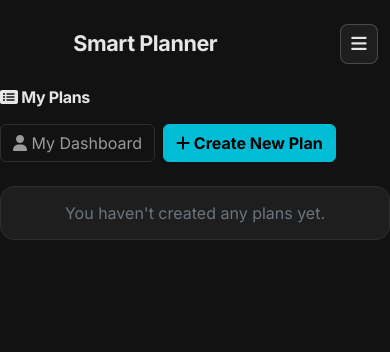
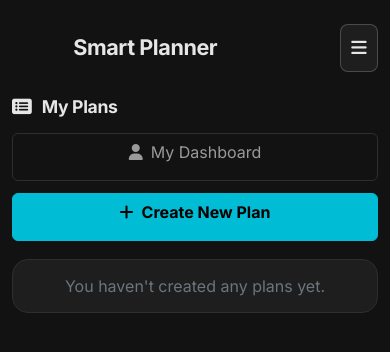
Before and after one commit to sachink8n/Smart-Planner, a Django app: page /plans/ in a window 390 px wide. Shown: the top 352 px of the page. Run offline with Django 5.2, Linux system fonts and the light colour scheme; the visitor is signed in with stand-in values (Sample User, id 1); data that the repository does not hold is empty; some libraries are stand-ins or nearby versions.

Commit message:
Mobile UI fix

```diff
--- a/core/templates/core/base.html
+++ b/core/templates/core/base.html
@@ -48,6 +48,73 @@
         .main-title {
             font-weight: 700;
             letter-spacing: -0.02em;
+        }
+
+        .page-shell {
+            width: 100%;
+            max-width: 1100px;
+            margin: 0 auto;
+        }
+
+        .page-shell-narrow {
+            max-width: 860px;
+        }
+
+        .page-header {
+            display: flex;
+            align-items: center;
+            justify-content: space-between;
+            gap: 1rem;
+            flex-wrap: wrap;
+            margin-bottom: 1.5rem;
+        }
+
+        .page-header-title {
+            display: flex;
+            align-items: center;
+            gap: 0.65rem;
+            margin: 0;
+            min-width: 0;
+        }
+
+        .page-actions {
+            display: grid;
+            grid-template-columns: repeat(2, minmax(0, 1fr));
+            gap: 0.75rem;
+            width: 100%;
+        }
+
+        .page-actions > * {
+            min-width: 0;
+        }
+
+        .mobile-stack-card {
+            background-color: var(--card-dark);
+            border: 1px solid var(--border-dark);
+            border-radius: 18px;
+            padding: 1.1rem;
+            box-shadow: 0 16px 34px rgba(0,0,0,0.24);
+        }
+
+        .subtle-back-link {
+            display: inline-flex;
+            align-items: center;
+            justify-content: center;
+            gap: 0.45rem;
+            border: 1px solid rgba(255,255,255,0.12);
+            background: rgba(255,255,255,0.04);
+            color: var(--text-secondary);
+            border-radius: 999px;
+            padding: 0.7rem 1rem;
+            font-size: 0.95rem;
+            text-decoration: none;
+            transition: 0.2s ease;
+        }
+
+        .subtle-back-link:hover {
+            color: var(--text-primary);
+            border-color: rgba(255,255,255,0.24);
+            background: rgba(255,255,255,0.08);
         }
 
         /* --- NAVBAR (FIXED) --- */
@@ -575,6 +642,22 @@
                 min-height: 50px;
                 font-size: 0.96rem;
             }
+            .page-header {
+                align-items: stretch;
+                margin-bottom: 1.1rem;
+            }
+            .page-header-title {
+                width: 100%;
+                justify-content: flex-start;
+                font-size: 1.1rem;
+            }
+            .page-actions {
+                grid-template-columns: 1fr;
+            }
+            .btn,
+            .subtle-back-link {
+                min-height: 48px;
+            }
             .otp-input-glow {
                 min-height: 64px;
                 letter-spacing: 0.42rem;
@@ -595,6 +678,10 @@
             }
             .form-card, .task-card {
                 padding: 0.9rem;
+            }
+            .mobile-stack-card {
+                padding: 0.95rem;
+                border-radius: 16px;
             }
             #timer-display {
                 font-size: 2.8rem !important;
--- a/core/templates/core/plan_list.html
+++ b/core/templates/core/plan_list.html
@@ -1,24 +1,23 @@
 {% extends 'core/base.html' %}
 
 {% block content %}
-<div class="row justify-content-center">
-    <div class="col-md-9 col-lg-8">
+<div class="page-shell page-shell-narrow px-0">
 
-        <div class="d-flex flex-column flex-md-row justify-content-between align-items-md-center mb-4">
-            <h1 class="main-title mb-3 mb-md-0"><i class="fas fa-list-alt"></i> My Plans</h1>
+        <div class="page-header">
+            <h1 class="main-title page-header-title"><i class="fas fa-list-alt"></i><span>My Plans</span></h1>
 
-            <div class="d-flex gap-2">
-                <a href="{% url 'personal_dashboard' %}" class="btn btn-outline-secondary">
-                    <i class="fas fa-user"></i> My Dashboard
+            <div class="page-actions">
+                <a href="{% url 'personal_dashboard' %}" class="btn btn-outline-secondary w-100">
+                    <i class="fas fa-user me-2"></i>My Dashboard
                 </a>
-                <a href="{% url 'create_study_plan' %}" class="btn btn-accent">
-                    <i class="fas fa-plus"></i> Create New Plan
+                <a href="{% url 'create_study_plan' %}" class="btn btn-accent w-100">
+                    <i class="fas fa-plus me-2"></i>Create New Plan
                 </a>
             </div>
         </div>
         {% if messages %}
             {% for message in messages %}
-                <div class="alert
+                <div class="alert rounded-4 px-4 py-3
                     {% if message.tags == 'success' %}alert-success{% elif message.tags == 'error' %}alert-danger{% else %}alert-warning{% endif %}"
                     role="alert" style="background-color: {% if message.tags == 'success' %}#134a31{% elif message.tags == 'error' %}#4a1313{% else %}#4a4a13{% endif %};
                            color: {% if message.tags == 'success' %}#a2e8c2{% elif message.tags == 'error' %}#e8a2a2{% else %}#e8e8a2{% endif %};
@@ -29,23 +28,21 @@
             {% endfor %}
         {% endif %}
 
-        <div class="list-group">
+        <div class="d-grid gap-3">
             {% for plan in plans %}
-                <div class="list-group-item d-flex justify-content-between align-items-center"
-                     style="background-color: var(--card-dark); border-color: var(--border-dark); color: var(--text-primary); margin-bottom: 10px; border-radius: 8px; {% if plan.is_completed %}opacity: 0.6;{% endif %}">
-
-                    <a href="{% url 'view_study_plan' plan.id %}" class="text-decoration-none" style="flex-grow: 1; color: inherit; padding: 1.25rem;">
+                <div class="mobile-stack-card {% if plan.is_completed %}opacity-75{% endif %}">
+                    <a href="{% url 'view_study_plan' plan.id %}" class="d-block text-decoration-none" style="color: inherit;">
                         <h5 class="mb-1" style="color: var(--accent-color); {% if plan.is_completed %}text-decoration: line-through;{% endif %}">
                             {{ plan.subject }}
                         </h5>
                         <small class="text-secondary">{{ plan.goal|truncatewords:10 }}</small>
                     </a>
 
-                    <div class="d-flex gap-2" style="padding-right: 1.25rem;">
+                    <div class="mt-3 d-flex flex-wrap gap-2 justify-content-end">
                         {% if not plan.is_completed %}
                         <form action="{% url 'complete_study_plan' plan.id %}" method="POST" class="d-inline">
                             {% csrf_token %}
-                            <button type="submit" class="btn btn-sm btn-outline-success" title="Mark Plan as Complete">
+                            <button type="submit" class="btn btn-sm btn-outline-success px-3" title="Mark Plan as Complete">
                                 <i class="fas fa-check-circle"></i>
                             </button>
                         </form>
@@ -53,30 +50,29 @@
 
                         <form action="{% url 'delete_study_plan' plan.id %}" method="POST" class="d-inline" onsubmit="return confirm('Are you sure? This will delete the plan AND all tasks added from it.');">
                             {% csrf_token %}
-                            <button type="submit" class="btn btn-sm btn-outline-danger" title="Delete Plan">
+                            <button type="submit" class="btn btn-sm btn-outline-danger px-3" title="Delete Plan">
                                 <i class="fas fa-trash"></i>
                             </button>
                         </form>
                     </div>
                 </div>
             {% empty %}
-                <div class="form-card text-center">
+                <div class="form-card text-center rounded-4">
                     <p class="text-secondary">You haven't created any plans yet.</p>
                 </div>
             {% endfor %}
         </div>
 
         {% if plans %}
-        <div class="text-center mt-3">
+        <div class="text-center mt-4">
              <form action="{% url 'delete_completed_plans' %}" method="POST" onsubmit="return confirm('Delete all COMPLETED plans?');">
                 {% csrf_token %}
-                <button type="submit" class="btn btn-sm btn-outline-secondary">
+                <button type="submit" class="btn btn-outline-secondary w-100 w-sm-auto">
                     <i class="fas fa-archive"></i> Clear All Completed Plans
                 </button>
             </form>
         </div>
         {% endif %}
 
-    </div>
 </div>
 {% endblock %}
```
Also changed, not shown: core/templates/core/create_study_plan.html (+11 -9 lines), core/templates/core/history.html (+11 -13 lines), core/templates/core/profile.html (+23 -15 lines).
